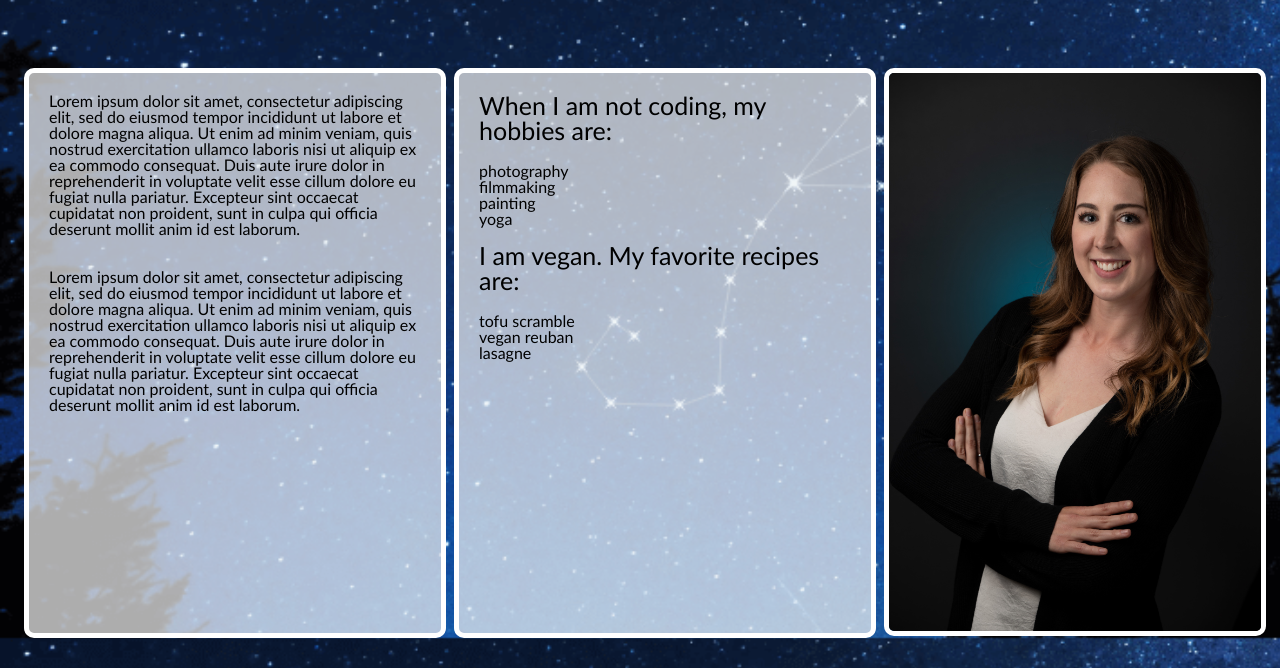
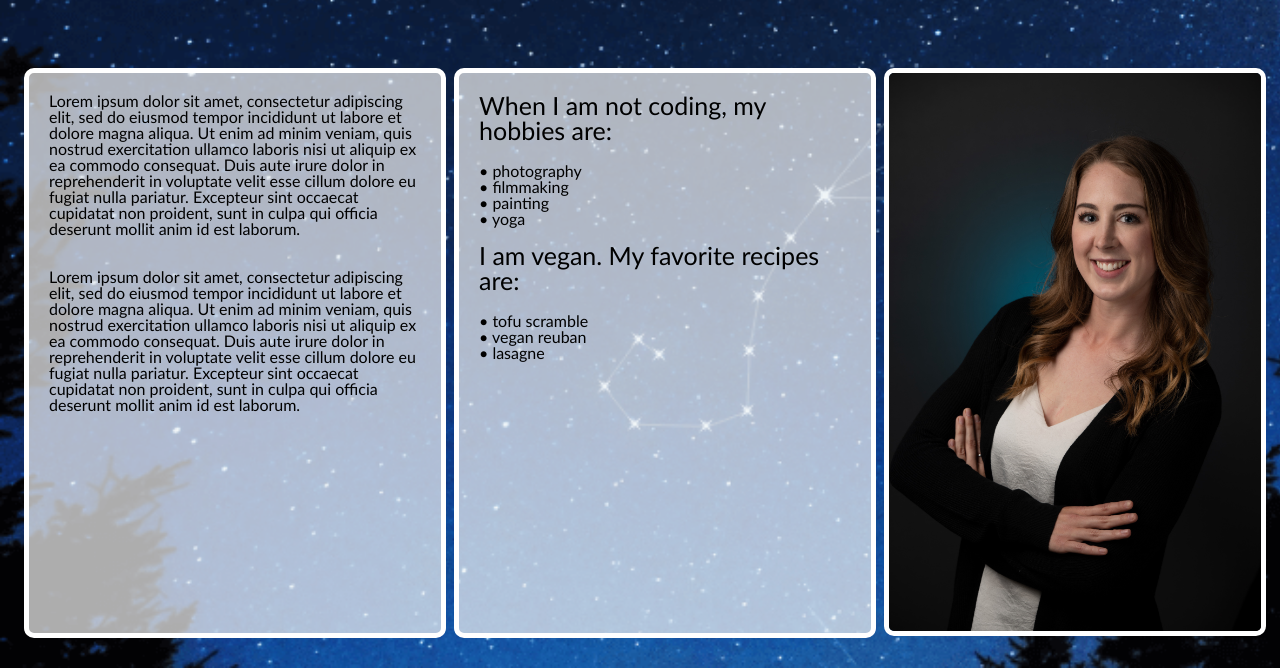
Before and after one commit to valeriepierson/HTMLbasic, a plain HTML site: page index.html in a window 1280 px wide. Shown: the part 132-800 px from the top of the page. Drawn offline with Linux system fonts and the light colour scheme.

Commit message:
Added bullet points and adjusted margins

```diff
--- a/index.html
+++ b/index.html
@@ -28,17 +28,17 @@
         <div class="textbox">
             <h3>When I am not coding, my hobbies are:</h3>
             <ul>
-                <li>photography</li>
-                <li>filmmaking</li>
-                <li>painting</li>
-                <li>yoga</li>
+                <li>• photography</li>
+                <li>• filmmaking</li>
+                <li>• painting</li>
+                <li>• yoga</li>
             </ul>
             <br>
             <h3>I am vegan. My favorite recipes are:</h3>
             <ol>
-                <li>tofu scramble</li>
-                <li>vegan reuban</li>
-                <li>lasagne</li>
+                <li>• tofu scramble</li>
+                <li>• vegan reuban</li>
+                <li>• lasagne</li>
             </ol>
         </div>
  <!--Right Column  -->
--- a/style.css
+++ b/style.css
@@ -15,6 +15,7 @@ header {
     justify-content: space-around;
     margin-left: 20px;
     margin-right: 20px;
+    margin-bottom: 30px;
 }
 
 .textbox {
```
